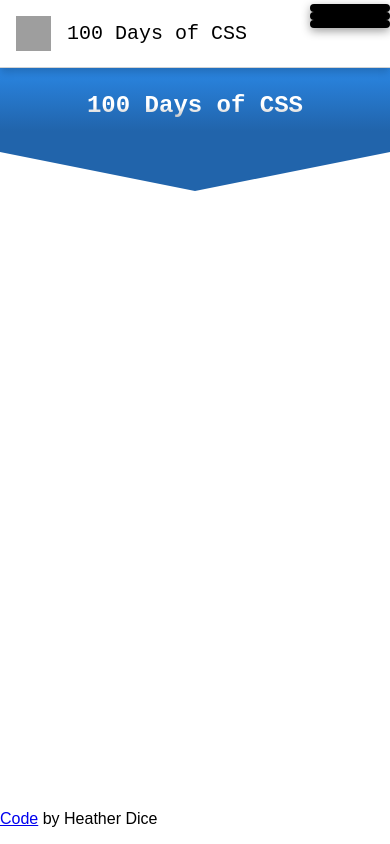
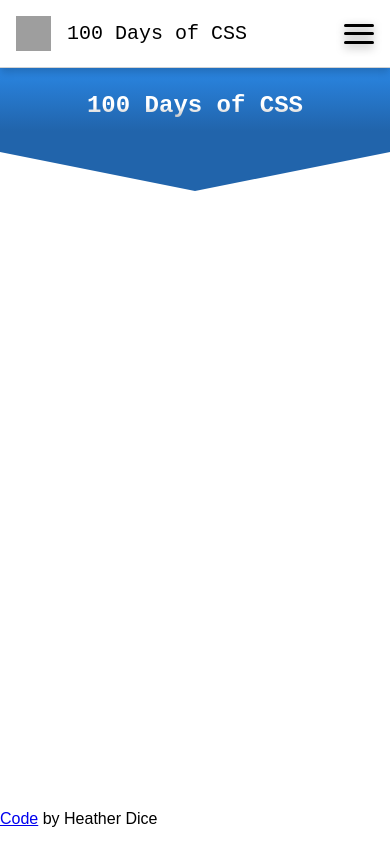
Before and after one commit to heatherdice/100_days_css, a React (Create React App) app: page / in a window 390 px wide. Shown: the top 844 px of the page. Built offline with nearby package versions, Linux system fonts and the light colour scheme; grey boxes are pictures that could not be loaded.

Commit message:
Adjusted hamburger styling

```diff
--- a/src/styles/Hamburger.css
+++ b/src/styles/Hamburger.css
@@ -1,15 +1,19 @@
 /* hamburger menu */
 .hamburger {
+    display: flex;
+    align-items: center;
+    justify-content: center;
 	flex-direction: column;
 	justify-content: space-between;
-	height: 60px;
+	height: 20px;
+    margin-right: 1em;
 }
 
 /* horizontal lines that make up hamburger */
 .top-line, .middle-line, .bottom-line {
 	background-color: black;
-	width: 80px;
-	height: 8px;
+	width: 30px;
+	height: 3px;
 	box-shadow: 0 3px 10px rgba(0, 0, 0, 0.4);
 	border-radius: 5px;
 	transition: background-color .5s ease-in-out;
```
